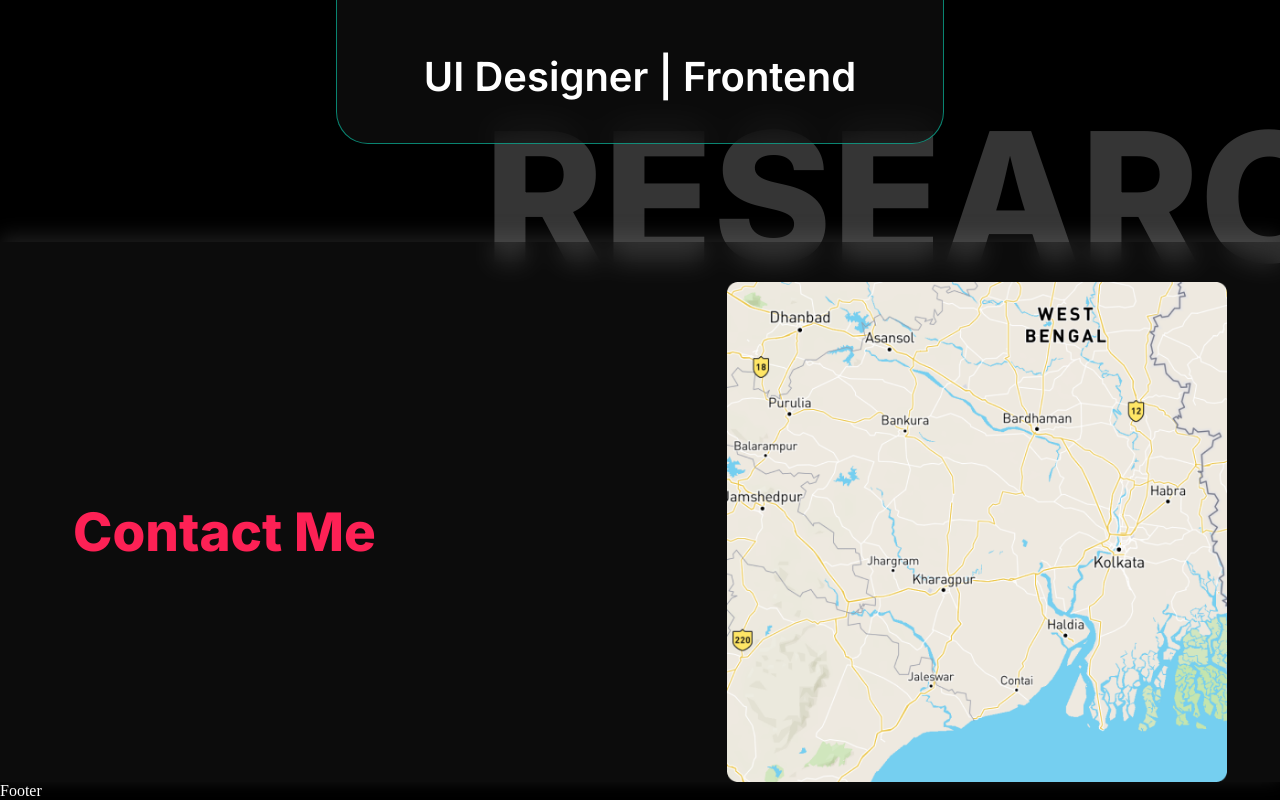
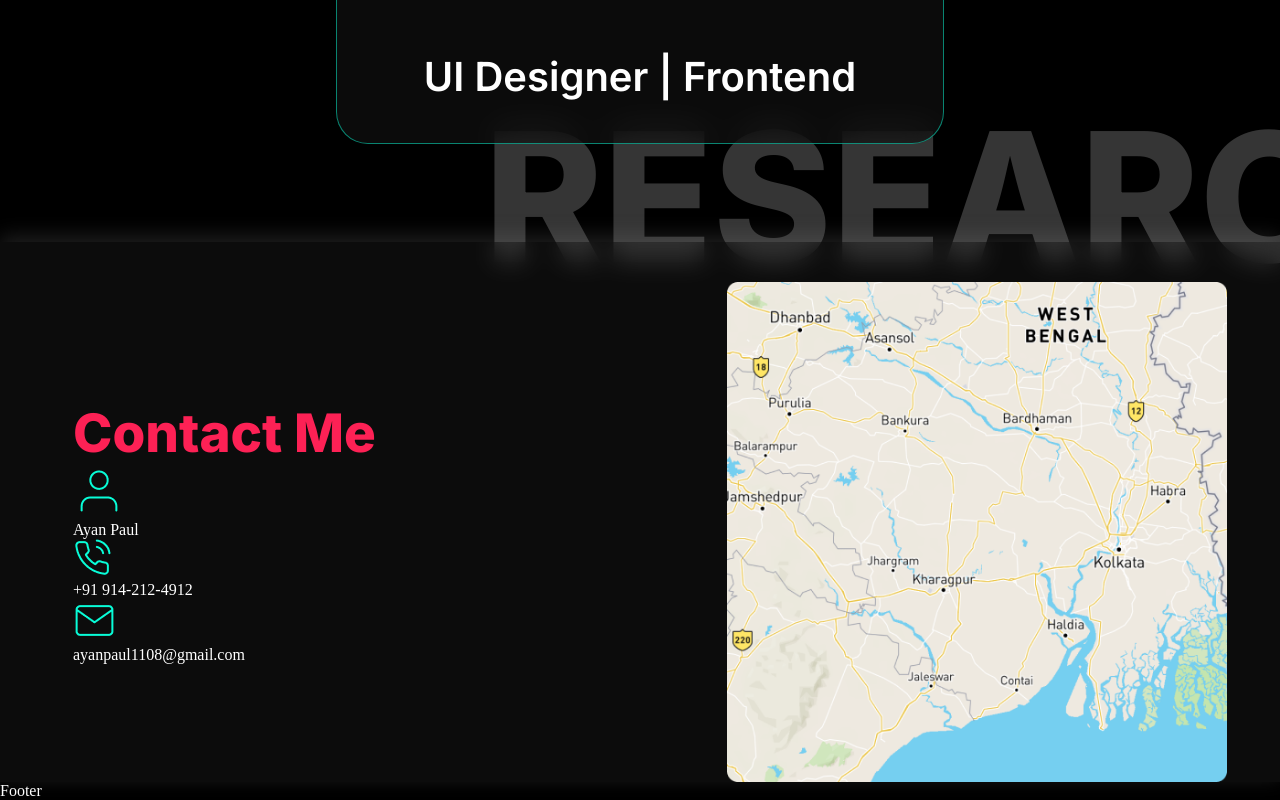
Before and after one commit to Ayanpaul11/Portfolio, a React (Vite) app: page / in a window 1280 px wide. Shown: the part 2518-3318 px from the top of the page. Built offline with nearby package versions, Linux system fonts and the light colour scheme.

Commit message:
Update Contact.jsx

```diff
--- a/src/Components/Home/Contact.jsx
+++ b/src/Components/Home/Contact.jsx
@@ -1,6 +1,10 @@
 import React from "react";
+import CCss from "./Css/Contact.module.css";
+import ContactData from "./../../Data/Contact.json";
 import Map from "./../../assets/Mapsicle Map.png";
-import CCss from "./Css/Contact.module.css";
+import user from "./../../assets/user.png";
+import phoneCall from "./../../assets/phone-call.png";
+import mail from "./../../assets/mail.png";
 
 export default function Contact() {
   return (
@@ -8,6 +12,37 @@ export default function Contact() {
       <div className={CCss.mConDiv}>
         <div>
           <p className={CCss.ContactMe}>Contact Me</p>
+          {ContactData ? (
+            <>
+              {ContactData.map((value, key) => {
+                return (
+                  <div key={key}>
+                    {/* name */}
+                    <div className={CCss.contactMapDivChild}>
+                      <img src={user} alt="" className={CCss.contactIcon} />
+                      <p className={CCss.contactDivPTag}>{value.name}</p>
+                    </div>
+                    {/* phoneNumber */}
+                    <div className={CCss.contactMapDivChild}>
+                      <img
+                        src={phoneCall}
+                        alt=""
+                        className={CCss.contactIcon}
+                      />
+                      <p className={CCss.contactDivPTag}>{value.phoneNumber}</p>
+                    </div>
+                    {/* email */}
+                    <div className={CCss.contactMapDivChild}>
+                      <img src={mail} alt="" className={CCss.contactIcon} />
+                      <p className={CCss.contactDivPTag}>{value.email}</p>
+                    </div>
+                  </div>
+                );
+              })}
+            </>
+          ) : (
+            ""
+          )}
         </div>
         <img src={Map} alt="" className={CCss.MapImg} />
       </div>
```
